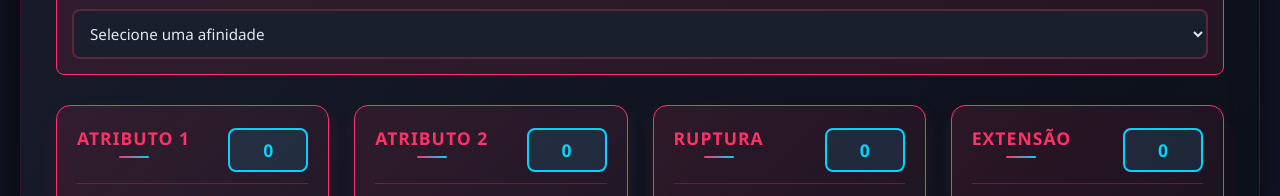
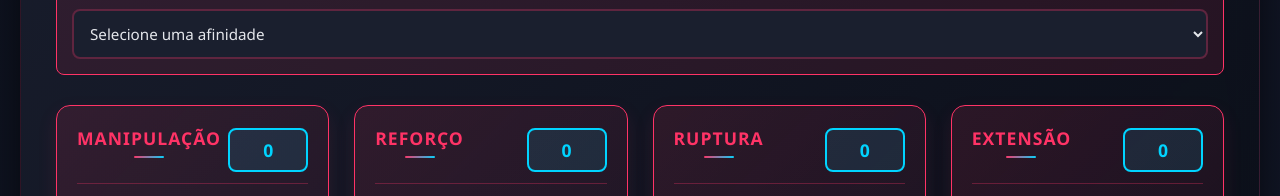
Before and after one commit to allansudario01-star/Rpg-TEAR, a website: page ficha/ficha.html in a window 1280 px wide. Shown: the part 2640-2836 px from the top of the page. Drawn offline with Linux system fonts and the light colour scheme; no server answers.

Commit message:
Testando codigo rpg

```diff
--- a/ficha/ficha.html
+++ b/ficha/ficha.html
@@ -257,7 +257,7 @@
                 <!-- Atributo 1 -->
                 <div class="lin-card">
                     <div class="lin-header">
-                        <div class="lin-name">ATRIBUTO 1</div>
+                        <div class="lin-name">Manipulação</div>
                         <input type="number" class="modifier-input lin-mod-input" id="lin-mod-1" value="0" placeholder="Mod" data-lin="1">
                     </div>
                     <div class="lin-value">
@@ -269,7 +269,7 @@
                 <!-- Atributo 2 -->
                 <div class="lin-card">
                     <div class="lin-header">
-                        <div class="lin-name">ATRIBUTO 2</div>
+                        <div class="lin-name">Reforço</div>
                         <input type="number" class="modifier-input lin-mod-input" id="lin-mod-2" value="0" placeholder="Mod" data-lin="2">
                     </div>
                     <div class="lin-value">
```
